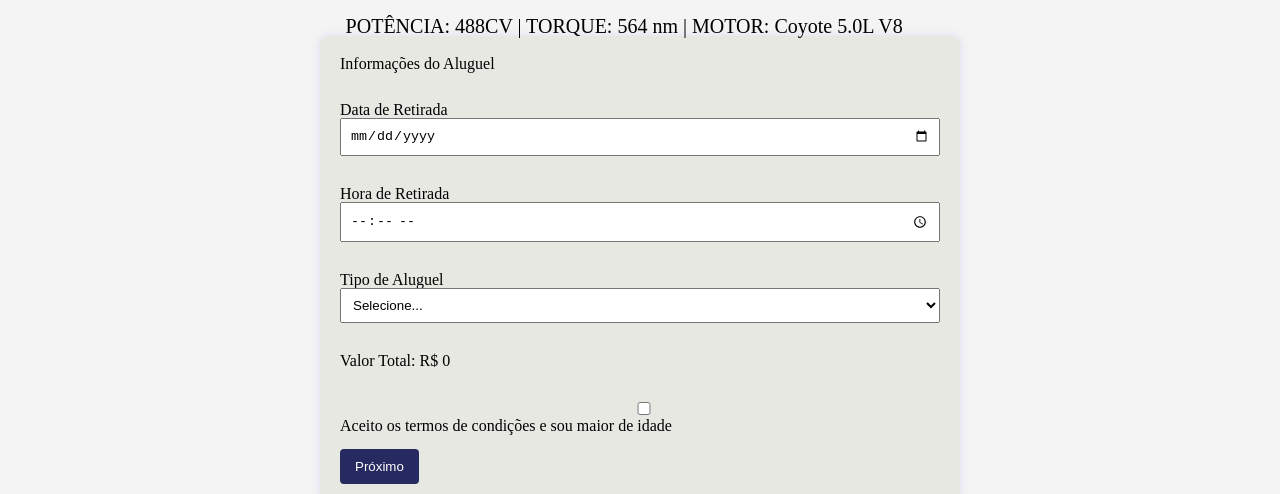
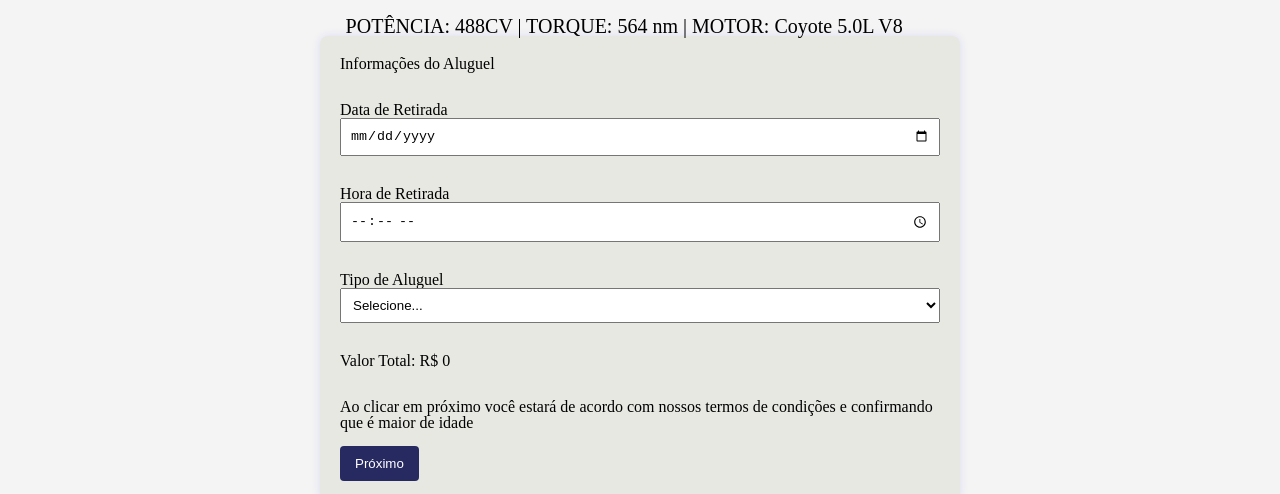
Before and after one commit to vitorMMS82/pagamento, a plain HTML site: page index.html in a window 1280 px wide. Shown: the part 691-1185 px from the top of the page. Drawn offline with Linux system fonts and the light colour scheme.

Commit message:
pagamento mustang finalizado

```diff
--- a/index.html
+++ b/index.html
@@ -88,8 +88,8 @@
                 </div>
                 <div class="form-group">
                     <label>
-                        <input type="checkbox" id="terms" required>
-                        Aceito os termos de condições e sou maior de idade
+
+                        Ao clicar em próximo você estará de acordo com nossos termos de condições e confirmando que é maior de idade
                     </label>
                 </div>
                 <button type="button" id="nextButton">Próximo</button>
```
